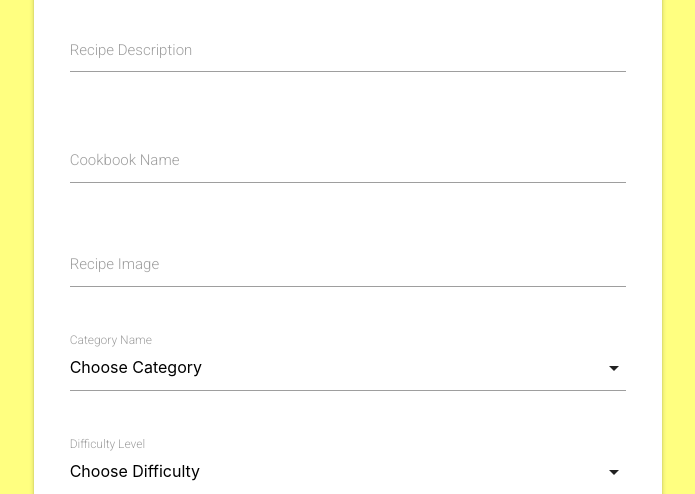
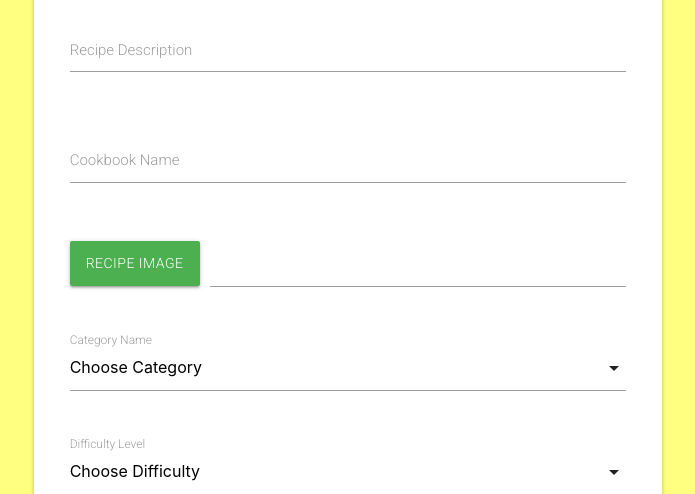
Before and after one commit to ceciliabinck/cook-with-me, a Flask app: template templates/add_recipe.html in a window 1280 px wide. Shown: the part 316-810 px from the top of the page, without its empty margins (292-987 px from the left). Run offline with Flask 2, Linux system fonts and the light colour scheme; the template is opened without the code that fills it, so the values that code supplies are empty; some libraries are stand-ins or nearby versions.

Commit message:
Put in file field for image

```diff
--- a/templates/add_recipe.html
+++ b/templates/add_recipe.html
@@ -24,11 +24,17 @@
         </div>
         </div>
         <div class="row">
-        <div class="input-field col s12">
-            <input id="recipe_image" name="recipe_image" type="text" class="validate" required />
-            <label for="icon_prefix">Recipe Image</label>
-        </div>
-        </div>
+        <div class="file-field input-field col s12">
+      <div class="btn light green">
+        <span>Recipe Image</span>
+        <input type="file">
+      </div>
+      <div class="file-path-wrapper">
+        <input id="recipe_image" name="recipe_image" class="file-path validate" type="text" required />
+      </div>
+    </div>
+    </div>
+
         <div class="row">
         <div class="input-field col s12">
             <select id="category_name" name="category_name">
@@ -72,7 +78,7 @@
         </div>
         <div class="row">
         <div class="input-field col s12">
-            <input id="serves" name="serves" type="text" class="validate" value="{{recipe.serves}}" required />
+            <input id="serves" name="serves" type="text" class="validate" required />
             <label for="icon_prefix">Serves</label>
         </div>
         </div>
```
Also changed, not shown: templates/edit_recipe.html (+11 -6 lines).
